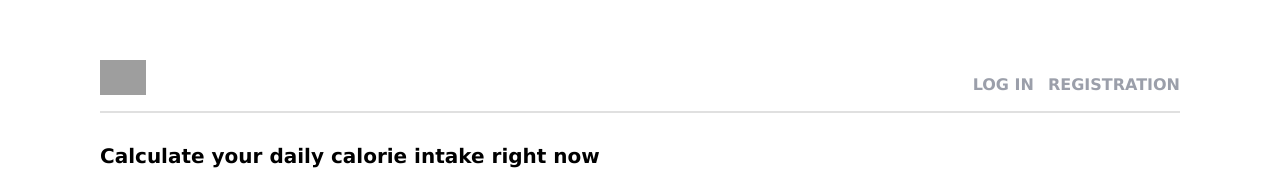
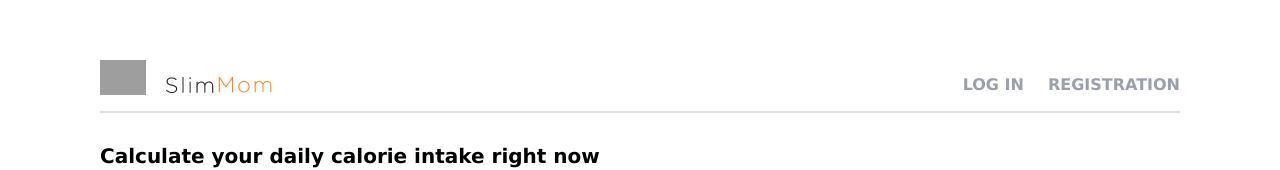
Before and after one commit to danretegan/slim-mom, a React (Create React App) app: page / in a window 1280 px wide. Shown: the top 170 px of the page. Built offline with nearby package versions, Linux system fonts and the light colour scheme; grey boxes are pictures that could not be loaded; the HTML template or start-up script is replaced by a standard one.

Commit message:
add SlimMom icon for tablet

```diff
--- a/src/components/Header/Header.jsx
+++ b/src/components/Header/Header.jsx
@@ -1,11 +1,14 @@
 import React from 'react';
 import styles from './Header.module.css';
 import logoImg from '../../images/logo.png';
+import slimMomImg from '../../images/slimMom.png';
+
 const Header = () => {
   return (
     <header className={styles.header}>
       <div className={styles.logo}>
-        <img src={logoImg} alt="Logo" className={styles.logoImg} />{' '}
+        <img src={logoImg} alt="Logo" className={styles.logoImg} />
+        <img src={slimMomImg} alt="Slim Mom" className={styles.slimMomImg} />
       </div>
       <nav className={styles.nav}>
         <a href="/login" className={styles.link}>
--- a/src/components/Header/Header.module.css
+++ b/src/components/Header/Header.module.css
@@ -19,6 +19,10 @@
   margin-bottom: 16px;
 }
 
+.slimMomImg {
+  display: none;
+}
+
 .nav {
   display: flex;
   gap: 14px;
@@ -35,3 +39,13 @@
 .link:hover {
   color: #fc842d;
 }
+
+@media (min-width: 768px) {
+  .slimMomImg {
+    display: block;
+    margin-left: 10px;
+  }
+  .nav {
+    gap: 24px;
+  }
+}
```
Also changed, not shown: src/images/slimMom.png (added).
